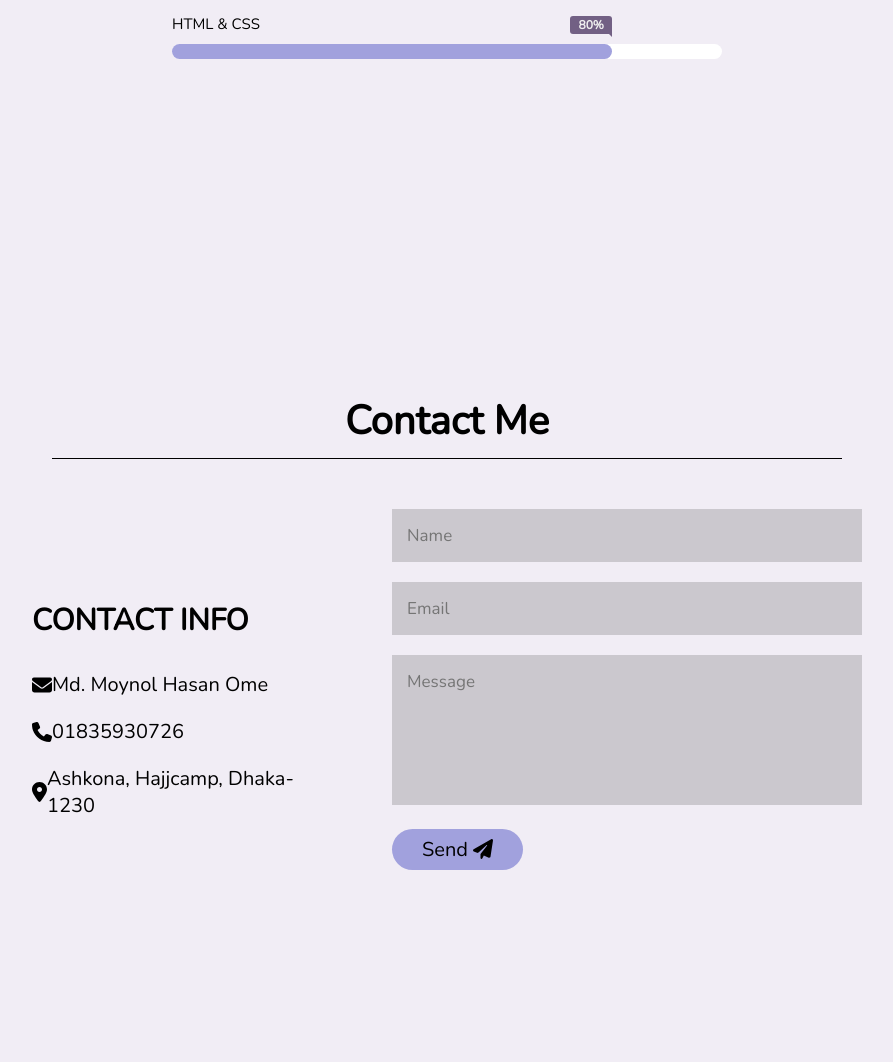
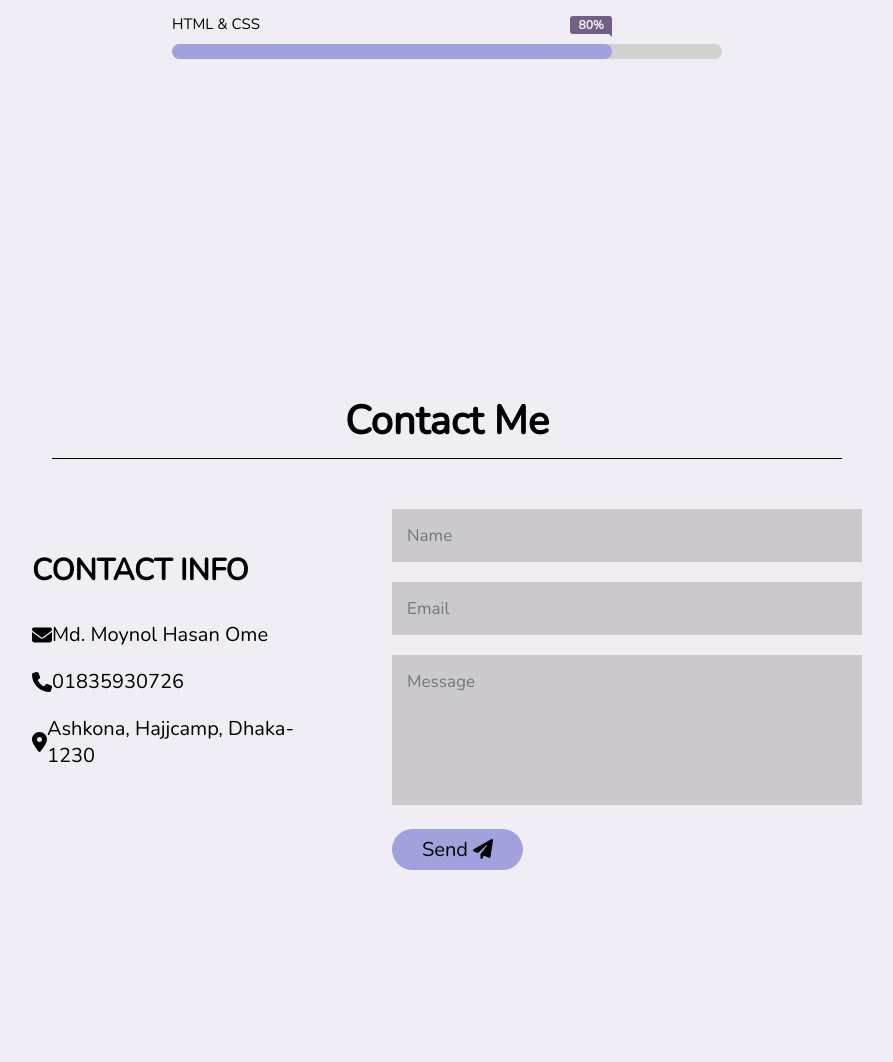
Before and after one commit to Moynol-Hasan/ome, a plain HTML site: page index.html in a window 1280 px wide. Shown: the part 2826-3888 px from the top of the page, without its empty margins (368-1261 px from the left). Drawn offline with nearby package versions, Linux system fonts and the light colour scheme.

Commit message:
Update Style.css

```diff
--- a/Style.css
+++ b/Style.css
@@ -319,7 +319,7 @@ header .navbar ul li a:hover{
   position: relative;
   height: 15px;
   width: 550px;
-  background: #fff;
+  background: #D1D1D1;
   border-radius: 10px;
 
 /*
@@ -450,7 +450,7 @@ header .navbar ul li a:hover{
 .contact .row .content{
     flex:1 1 30rem;
     padding:4rem;
-    padding-bottom: 0;
+    padding-bottom: 100px;
 }
 
 .contact .row form{
@@ -493,11 +493,13 @@ header .navbar ul li a:hover{
     color:black;
     padding:1rem 0;
     font-weight: normal;
+    text-transform: none;
 }
 
 .contact .row .content .info h3 i{
     padding-right: 1rem;
     color: black;
+
 }
 
 .top{
```
